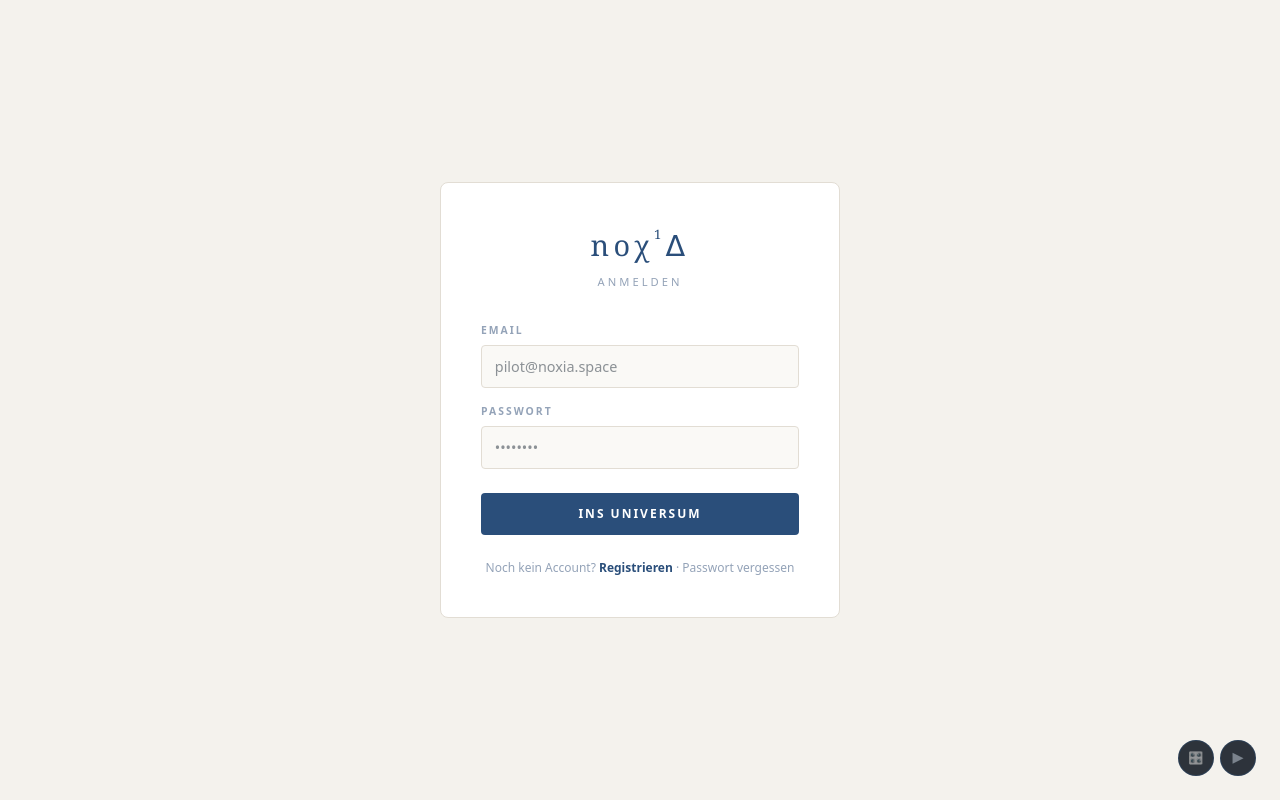
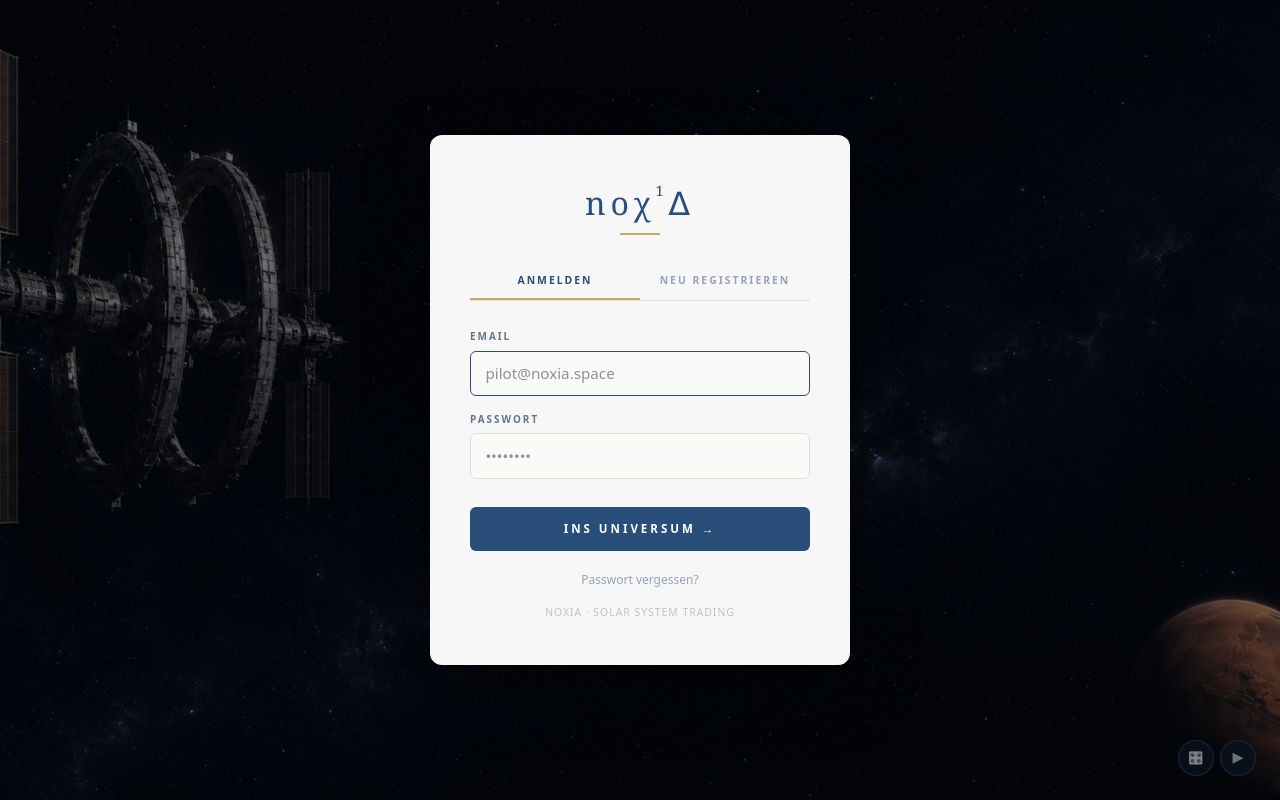
Before and after one commit to thomaspeterkueper/noxiagame, a Next.js app: page /auth/login in a window 1280 px wide. Built offline with nearby package versions, Linux system fonts and the light colour scheme.

Commit message:
Update page.tsx

```diff
--- a/app/auth/login/page.tsx
+++ b/app/auth/login/page.tsx
@@ -1,94 +1,154 @@
+// app/auth/login/page.tsx
+// Aktualisiert: 04.07.2026 — Hintergrundbild, heller Kasten, Fade-in
 'use client'
 
-import { useState } from 'react'
+import { useState, useEffect } from 'react'
 import { useRouter } from 'next/navigation'
 import Link from 'next/link'
 import { createClient } from '@/lib/supabase/client'
 
 export default function LoginPage() {
-  const router = useRouter()
-  const [email, setEmail] = useState('')
+  const router   = useRouter()
+  const [email, setEmail]       = useState('')
   const [password, setPassword] = useState('')
-  const [error, setError] = useState('')
-  const [loading, setLoading] = useState(false)
+  const [error, setError]       = useState('')
+  const [loading, setLoading]   = useState(false)
+  const [visible, setVisible]   = useState(false)
+  const [tab, setTab]           = useState<'login' | 'register'>('login')
+
+  // Fade-in nach Mount
+  useEffect(() => { setTimeout(() => setVisible(true), 50) }, [])
 
   async function handleLogin(e: React.FormEvent) {
     e.preventDefault()
     setError('')
     setLoading(true)
-
     const supabase = createClient()
     const { error } = await supabase.auth.signInWithPassword({ email, password })
-
-    if (error) {
-      setError('Email oder Passwort falsch.')
-      setLoading(false)
-      return
-    }
-
+    if (error) { setError('Email oder Passwort falsch.'); setLoading(false); return }
     router.push('/dashboard')
     router.refresh()
   }
 
-  const s = {
-    page:    { minHeight: '100vh', background: '#f4f2ed', display: 'flex', alignItems: 'center', justifyContent: 'center', fontFamily: 'system-ui, sans-serif' } as React.CSSProperties,
-    card:    { background: '#fff', border: '1px solid #e2ddd4', borderRadius: '8px', padding: '2.5rem', width: '100%', maxWidth: '400px' } as React.CSSProperties,
-    label:   { display: 'block', fontSize: '0.65rem', textTransform: 'uppercase' as const, letterSpacing: '2px', color: '#94a3b8', marginBottom: '0.4rem', fontWeight: 700 },
-    input:   { width: '100%', border: '1px solid #e2ddd4', borderRadius: '4px', padding: '0.6rem 0.8rem', fontSize: '0.9rem', outline: 'none', background: '#faf9f6', color: '#1e2a36', boxSizing: 'border-box' as const },
-    btn:     { width: '100%', background: '#2a4e7a', color: '#fff', border: 'none', padding: '0.75rem', fontSize: '0.75rem', fontWeight: 700, textTransform: 'uppercase' as const, letterSpacing: '2px', borderRadius: '4px', cursor: 'pointer' },
-    error:   { background: '#fef2f2', border: '1px solid #fecaca', borderRadius: '4px', padding: '0.6rem 0.8rem', fontSize: '0.8rem', color: '#c0392b', marginBottom: '1rem' },
+  async function handleRegister(e: React.FormEvent) {
+    e.preventDefault()
+    setError('')
+    setLoading(true)
+    const supabase = createClient()
+    const { error } = await supabase.auth.signUp({ email, password })
+    if (error) { setError(error.message); setLoading(false); return }
+    router.push('/dashboard')
+    router.refresh()
   }
 
   return (
-    <main style={s.page}>
-      <div style={s.card}>
-        <div style={{ textAlign: 'center', marginBottom: '2rem' }}>
-          <h1 style={{ fontFamily: 'Georgia, serif', fontWeight: 300, letterSpacing: '0.15em', color: '#2a4e7a', fontSize: '1.8rem', margin: '0 0 0.5rem' }}>
+    <main style={{
+      minHeight: '100vh',
+      backgroundImage: 'url(/images/hero.png)',
+      backgroundSize: 'cover',
+      backgroundPosition: 'center',
+      backgroundRepeat: 'no-repeat',
+      display: 'flex',
+      alignItems: 'center',
+      justifyContent: 'center',
+      fontFamily: 'system-ui, sans-serif',
+    }}>
+      {/* Dunkler Overlay */}
+      <div style={{ position: 'fixed', inset: 0, background: 'rgba(4,9,16,0.55)', zIndex: 0 }} />
+
+      {/* Karte — hell, eingeblendet */}
+      <div style={{
+        position: 'relative',
+        zIndex: 1,
+        background: 'rgba(255,255,255,0.97)',
+        borderRadius: '12px',
+        padding: '2.75rem 2.5rem',
+        width: '100%',
+        maxWidth: '420px',
+        boxShadow: '0 24px 64px rgba(0,0,0,0.4)',
+        opacity: visible ? 1 : 0,
+        transform: visible ? 'translateY(0)' : 'translateY(16px)',
+        transition: 'opacity 0.5s ease, transform 0.5s ease',
+        margin: '1rem',
+      }}>
+        {/* Logo */}
+        <div style={{ textAlign: 'center', marginBottom: '1.75rem' }}>
+          <h1 style={{ fontFamily: 'Georgia, serif', fontWeight: 300, letterSpacing: '0.15em', color: '#2a4e7a', fontSize: '2rem', margin: '0 0 0.4rem' }}>
             noχ<sup style={{ fontSize: '0.45em', verticalAlign: 'super', lineHeight: 0 }}>1</sup>ᐃ
           </h1>
-          <p style={{ fontSize: '0.7rem', color: '#94a3b8', textTransform: 'uppercase', letterSpacing: '3px' }}>Anmelden</p>
+          <div style={{ width: '40px', height: '2px', background: '#c9a961', margin: '0 auto' }} />
         </div>
 
-        {error && <div style={s.error}>{error}</div>}
+        {/* Tabs */}
+        <div style={{ display: 'flex', borderBottom: '1px solid #e2ddd4', marginBottom: '1.75rem' }}>
+          {(['login', 'register'] as const).map(t => (
+            <button key={t} onClick={() => { setTab(t); setError('') }}
+              style={{
+                flex: 1, padding: '0.6rem', background: 'transparent', border: 'none',
+                borderBottom: tab === t ? '2px solid #c9a961' : '2px solid transparent',
+                color: tab === t ? '#2a4e7a' : '#94a3b8',
+                fontSize: '0.65rem', fontWeight: 700, textTransform: 'uppercase' as const,
+                letterSpacing: '2px', cursor: 'pointer',
+                transition: 'color 0.2s',
+              }}>
+              {t === 'login' ? 'Anmelden' : 'Neu registrieren'}
+            </button>
+          ))}
+        </div>
 
-        <form onSubmit={handleLogin}>
+        {error && (
+          <div style={{ background: '#fef2f2', border: '1px solid #fecaca', borderRadius: '6px', padding: '0.6rem 0.8rem', fontSize: '0.8rem', color: '#c0392b', marginBottom: '1rem' }}>
+            {error}
+          </div>
+        )}
+
+        <form onSubmit={tab === 'login' ? handleLogin : handleRegister}>
           <div style={{ marginBottom: '1rem' }}>
-            <label style={s.label}>Email</label>
+            <label style={{ display: 'block', fontSize: '0.62rem', textTransform: 'uppercase' as const, letterSpacing: '2px', color: '#64748b', marginBottom: '0.4rem', fontWeight: 700 }}>
+              Email
+            </label>
             <input
-              style={s.input}
-              type="email"
-              value={email}
-              onChange={e => setEmail(e.target.value)}
-              placeholder="pilot@noxia.space"
-              required
-              autoFocus
+              type="email" value={email} onChange={e => setEmail(e.target.value)}
+              placeholder="pilot@noxia.space" required autoFocus
+              style={{ width: '100%', border: '1px solid #e2ddd4', borderRadius: '6px', padding: '0.65rem 0.9rem', fontSize: '0.95rem', outline: 'none', background: '#fafaf8', color: '#1e2a36', boxSizing: 'border-box' as const, transition: 'border-color 0.2s' }}
+              onFocus={e => e.target.style.borderColor = '#2a4e7a'}
+              onBlur={e => e.target.style.borderColor = '#e2ddd4'}
             />
           </div>
-          <div style={{ marginBottom: '1.5rem' }}>
-            <label style={s.label}>Passwort</label>
+          <div style={{ marginBottom: '1.75rem' }}>
+            <label style={{ display: 'block', fontSize: '0.62rem', textTransform: 'uppercase' as const, letterSpacing: '2px', color: '#64748b', marginBottom: '0.4rem', fontWeight: 700 }}>
+              Passwort
+            </label>
             <input
-              style={s.input}
-              type="password"
-              value={password}
-              onChange={e => setPassword(e.target.value)}
-              placeholder="••••••••"
-              required
+              type="password" value={password} onChange={e => setPassword(e.target.value)}
+              placeholder="••••••••" required
+              style={{ width: '100%', border: '1px solid #e2ddd4', borderRadius: '6px', padding: '0.65rem 0.9rem', fontSize: '0.95rem', outline: 'none', background: '#fafaf8', color: '#1e2a36', boxSizing: 'border-box' as const, transition: 'border-color 0.2s' }}
+              onFocus={e => e.target.style.borderColor = '#2a4e7a'}
+              onBlur={e => e.target.style.borderColor = '#e2ddd4'}
             />
           </div>
-          <button style={s.btn} type="submit" disabled={loading}>
-            {loading ? 'Anmelden...' : 'Ins Universum'}
+
+          <button type="submit" disabled={loading} style={{
+            width: '100%', background: loading ? '#94a3b8' : '#2a4e7a',
+            color: '#fff', border: 'none', padding: '0.85rem',
+            fontSize: '0.72rem', fontWeight: 700, textTransform: 'uppercase' as const,
+            letterSpacing: '3px', borderRadius: '6px', cursor: loading ? 'not-allowed' : 'pointer',
+            transition: 'background 0.2s',
+          }}>
+            {loading ? 'Bitte warten …' : tab === 'login' ? 'Ins Universum →' : 'Account erstellen →'}
           </button>
         </form>
 
-        <p style={{ textAlign: 'center', marginTop: '1.5rem', fontSize: '0.75rem', color: '#94a3b8' }}>
-          Noch kein Account?{' '}
-          <Link href="/auth/register" style={{ color: '#2a4e7a', fontWeight: 700, textDecoration: 'none' }}>
-            Registrieren
-          </Link>
-          {' · '}
-          <Link href="/auth/reset-password" style={{ color: '#94a3b8', textDecoration: 'none' }}>
-            Passwort vergessen
-          </Link>
+        {tab === 'login' && (
+          <p style={{ textAlign: 'center', marginTop: '1.25rem', fontSize: '0.75rem', color: '#94a3b8' }}>
+            <Link href="/auth/reset-password" style={{ color: '#94a3b8', textDecoration: 'none' }}>
+              Passwort vergessen?
+            </Link>
+          </p>
+        )}
+
+        <p style={{ textAlign: 'center', marginTop: '1rem', fontSize: '0.65rem', color: '#c8c0b4', letterSpacing: '1px' }}>
+          NOXIA · SOLAR SYSTEM TRADING
         </p>
       </div>
     </main>
```
